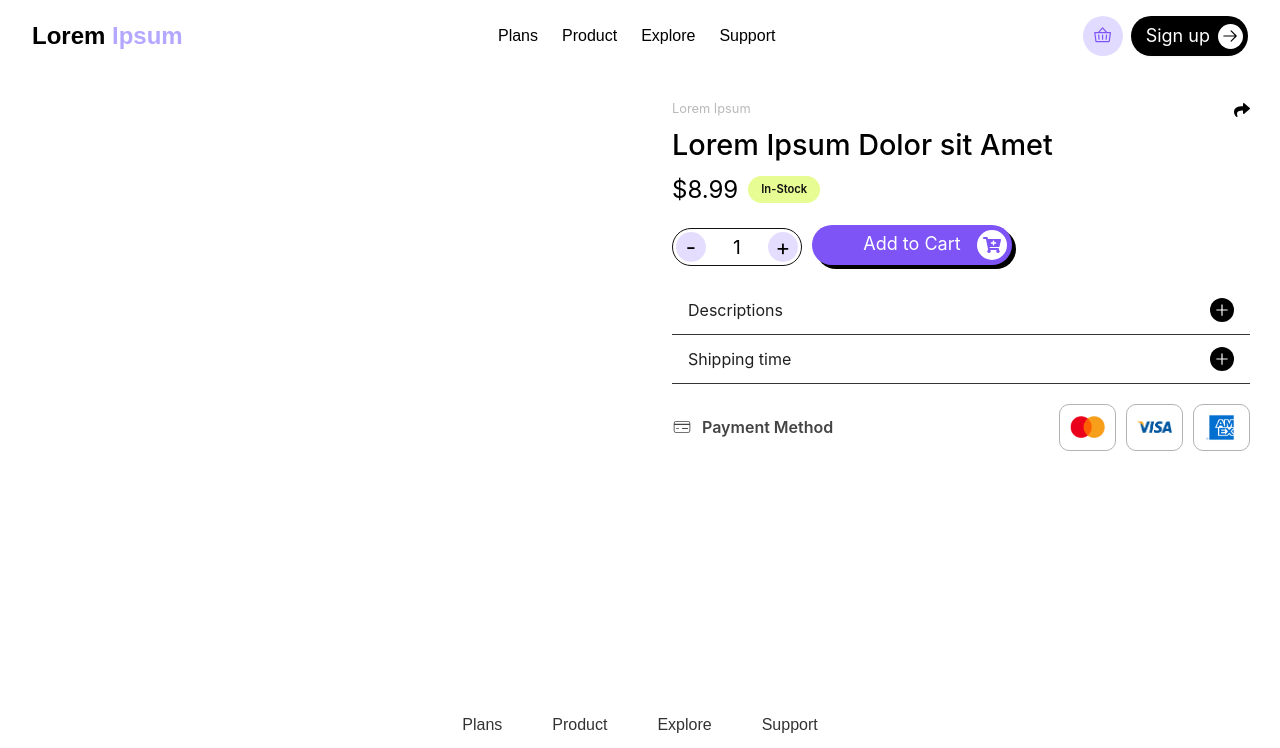
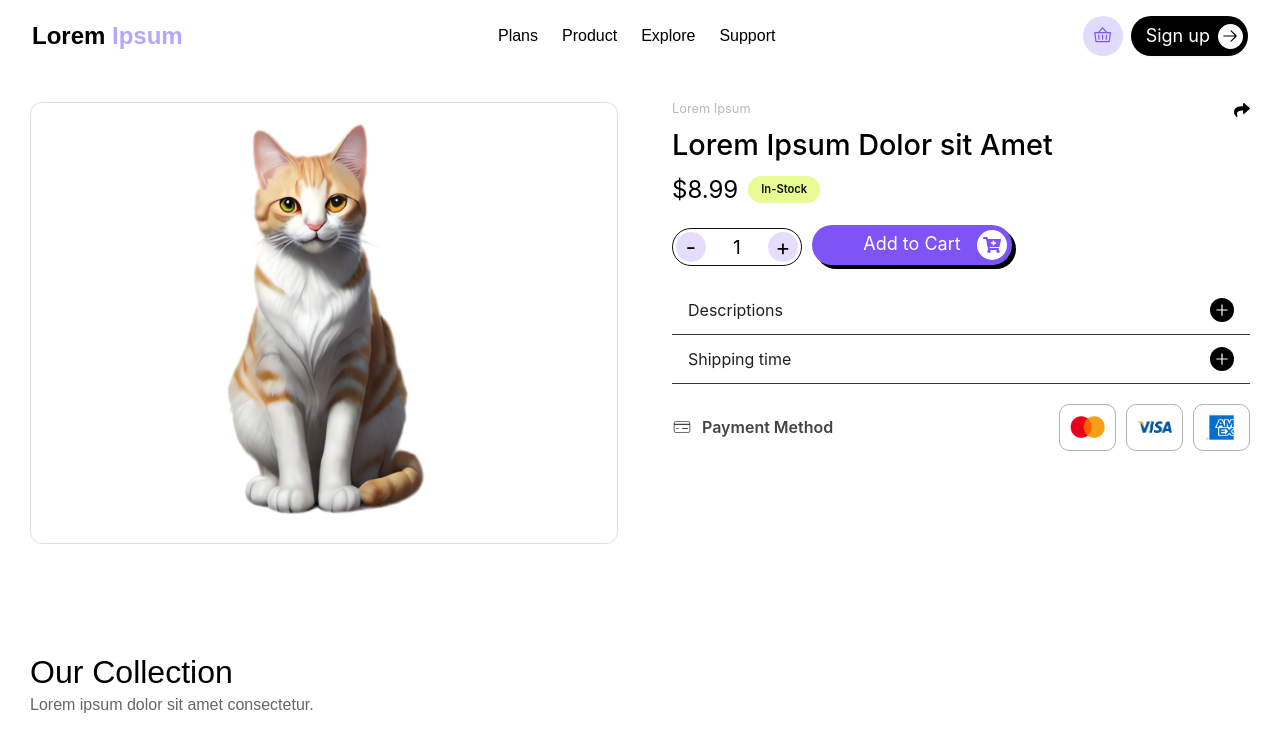
Before and after one commit to RaheelArif/kidgeni, a Next.js app: page /product-detail in a window 1280 px wide. Shown: the top 748 px of the page. Built offline with nearby package versions, Linux system fonts and the light colour scheme; what @ant-design/nextjs-registry would draw is missing.

Commit message:
product detail

```diff
--- a/src/app/product-detail/page.js
+++ b/src/app/product-detail/page.js
@@ -1,5 +1,6 @@
 import Footer from "@/components/Footer/Footer";
 import Header from "@/components/Header/Header";
+import OurCollection from "@/components/home/OurCollection";
 import ProductDetail from "@/components/productDetail/ProductDetail";
 import React from "react";
 
@@ -8,6 +9,7 @@ export default function ProductDetailPage() {
     <div>
       <Header />
       <ProductDetail />
+      <OurCollection isDetail={true}/>
       <Footer />
     </div>
   );
--- a/src/components/home/OurCollection.js
+++ b/src/components/home/OurCollection.js
@@ -5,7 +5,7 @@ import catImage from "/public/images/dummyCat.png"; // Replace with the actual c
 import { Row, Col } from "antd";
 import Card from "./Card";
 
-const OurCollection = () => {
+const OurCollection = ({isDetail}) => {
   const products = [
     {
       id: 1,
@@ -67,9 +67,10 @@ const OurCollection = () => {
             Lorem ipsum dolor sit amet consectetur.
           </p>
         </div>
+        {isDetail ? null:
         <button className={styles.viewAllButton}>
           View All <span className={styles.arrowIcon}>→</span>
-        </button>
+        </button>}
       </div>
       <div className={`${styles.productsGrid} container`}>
         <Row gutter={[24, 24]}>
--- a/src/components/productDetail/ProductDetail.js
+++ b/src/components/productDetail/ProductDetail.js
@@ -9,6 +9,8 @@ import payCart1 from "/public/icons/payCart1.png";
 import payCart2 from "/public/icons/payCart2.png";
 import payCart3 from "/public/icons/payCart3.png";
 import { CiCreditCard1 } from "react-icons/ci";
+import catImage from "/public/images/dummyCat.png";
+import ProductImageGallery from "./ProductImageGallery";
 
 const { Panel } = Collapse;
 
@@ -27,12 +29,17 @@ const ProductDetail = () => {
   const handleIncrement = () => {
     setValue(value + 1);
   };
+  const images = [
+    catImage,
+    catImage,
+    catImage
+]
   return (
     <div className={styles.productDetailContainer}>
       <Row gutter={[24, 24]}>
         <Col xs={24} sm={12} md={12}>
           <div className={styles.productLeft}>
-            {/* Placeholder for the left side content, as requested */}
+          <ProductImageGallery images={images} />
           </div>
         </Col>
         <Col xs={24} sm={12} md={12}>
--- /dev/null
+++ b/src/components/productDetail/ProductImageGallery.js
@@ -0,0 +1,28 @@
+import React, { useState } from 'react';
+import styles from './ProductImageGallery.module.scss';
+import Image from 'next/image';
+
+const ProductImageGallery = ({ images }) => {
+  const [selectedImage, setSelectedImage] = useState(images[0]);
+
+  const handleThumbnailClick = (image) => {
+    setSelectedImage(image);
+  };
+
+  return (
+    <div className={styles.imageGallery}>
+      <div className={styles.mainImageContainer}>
+        <Image
+          src={selectedImage}
+          alt="Product Main Image"
+          fill={true}
+          style={{ objectFit: 'contain' }}
+          className={styles.mainImage}
+        />
+      </div>
+
+    </div>
+  );
+};
+
+export default ProductImageGallery;
--- /dev/null
+++ b/src/components/productDetail/ProductImageGallery.module.scss
@@ -0,0 +1,49 @@
+.imageGallery {
+    display: flex;
+    flex-direction: column;
+      border: 1px solid #e0e0e0;
+    border-radius: 12px;
+      overflow: hidden;
+      padding: 20px;
+  }
+
+  .mainImageContainer {
+      position: relative;
+
+      height: 400px;
+      overflow: hidden;
+  }
+
+
+  .mainImage {
+    object-fit: contain;
+    width: 100%;
+    height: 100%;
+  }
+
+  .thumbnailContainer {
+      display: flex;
+      justify-content: space-evenly;
+      align-items: center;
+      padding: 10px;
+  }
+
+  .thumbnail {
+      position: relative;
+      width: 70px;
+    height: 70px;
+    border-radius: 10px;
+    overflow: hidden;
+    cursor: pointer;
+    opacity: 0.6;
+    transition: opacity 0.3s;
+    &:hover, &.selected{
+          opacity: 1;
+          box-shadow: 0px 0px 5px 0px rgba(0, 0, 0, 0.2);
+      }
+  }
+  .thumbnail img{
+      object-fit: contain;
+      width: 100%;
+      height: 100%;
+  }
```
